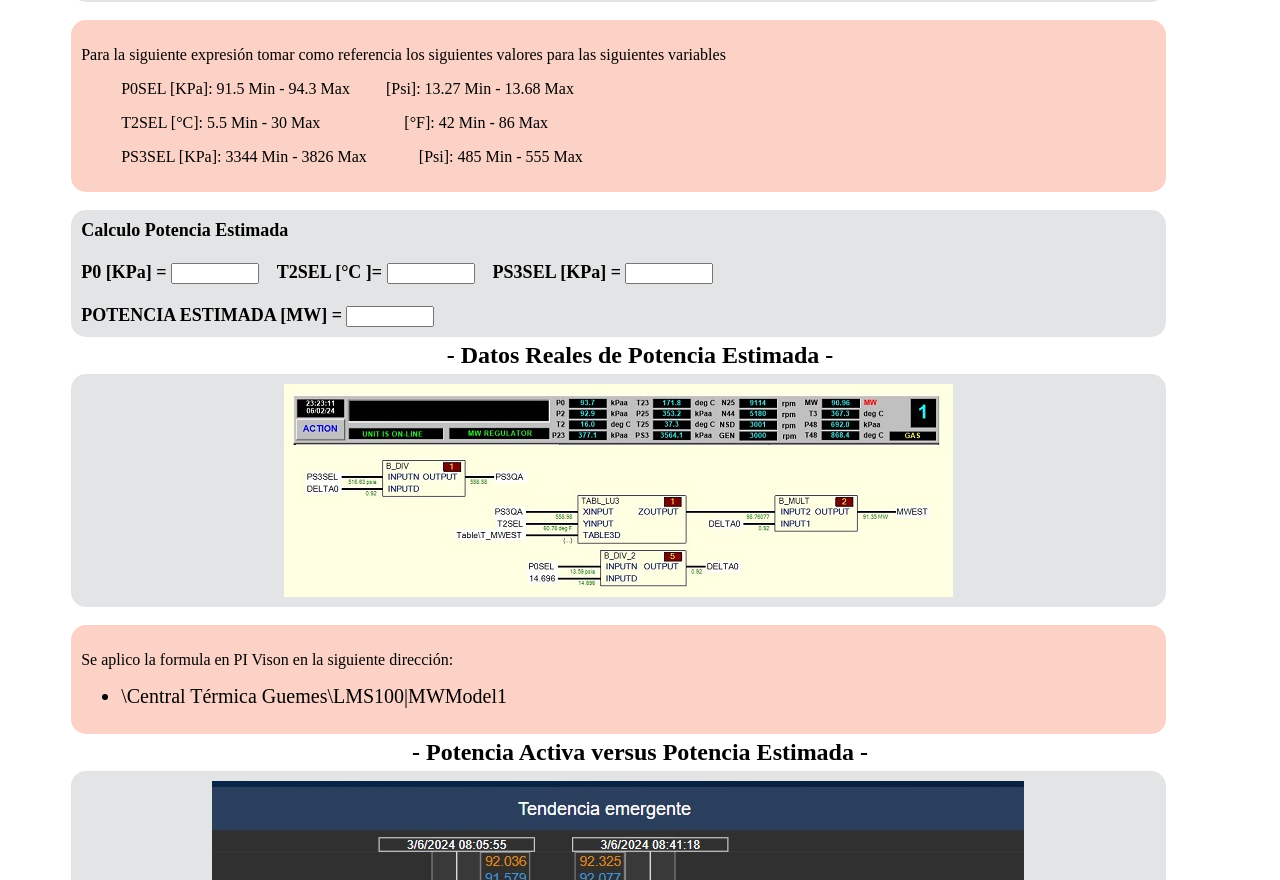
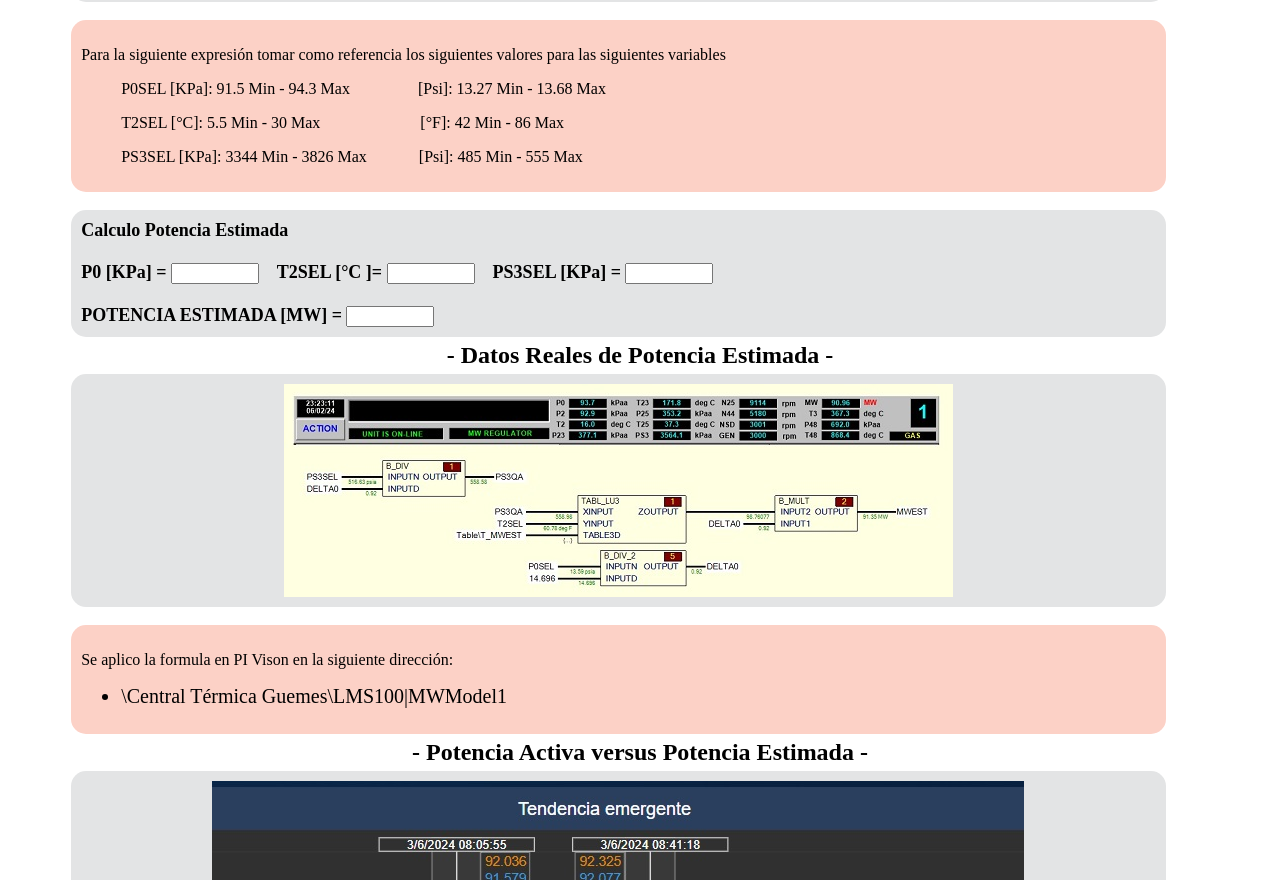
Before and after one commit to Facundo598/Web2, a plain HTML site: page index.html in a window 1280 px wide. Shown: the part 921-1801 px from the top of the page. Drawn offline with Linux system fonts and the light colour scheme.

Commit message:
Update index.html

```diff
--- a/index.html
+++ b/index.html
@@ -67,11 +67,11 @@
 <div class="c-naranja">
 	<p>Para la siguiente expresión tomar como referencia los siguientes
         valores para las siguientes variables
-	<ul><li style="white-space: nowrap; display: inline-block; margin-right: 2rem;">
+	<ul><li style="white-space: nowrap; display: inline-block; margin-right: 4rem;">
 		P0SEL [KPa]: 91.5 Min - 94.3 Max</li>
 		<li style="display: inline-block;">[Psi]: 13.27 Min - 13.68 Max</li></ul>
 
-	<ul><li style="white-space: nowrap; display: inline-block; margin-right: 5rem;">
+	<ul><li style="white-space: nowrap; display: inline-block; margin-right: 6rem;">
 		T2SEL [°C]: 5.5 Min - 30 Max</li>
 		<li style=" display: inline-block;">[°F]: 42 Min - 86 Max</li></ul>
 
```
